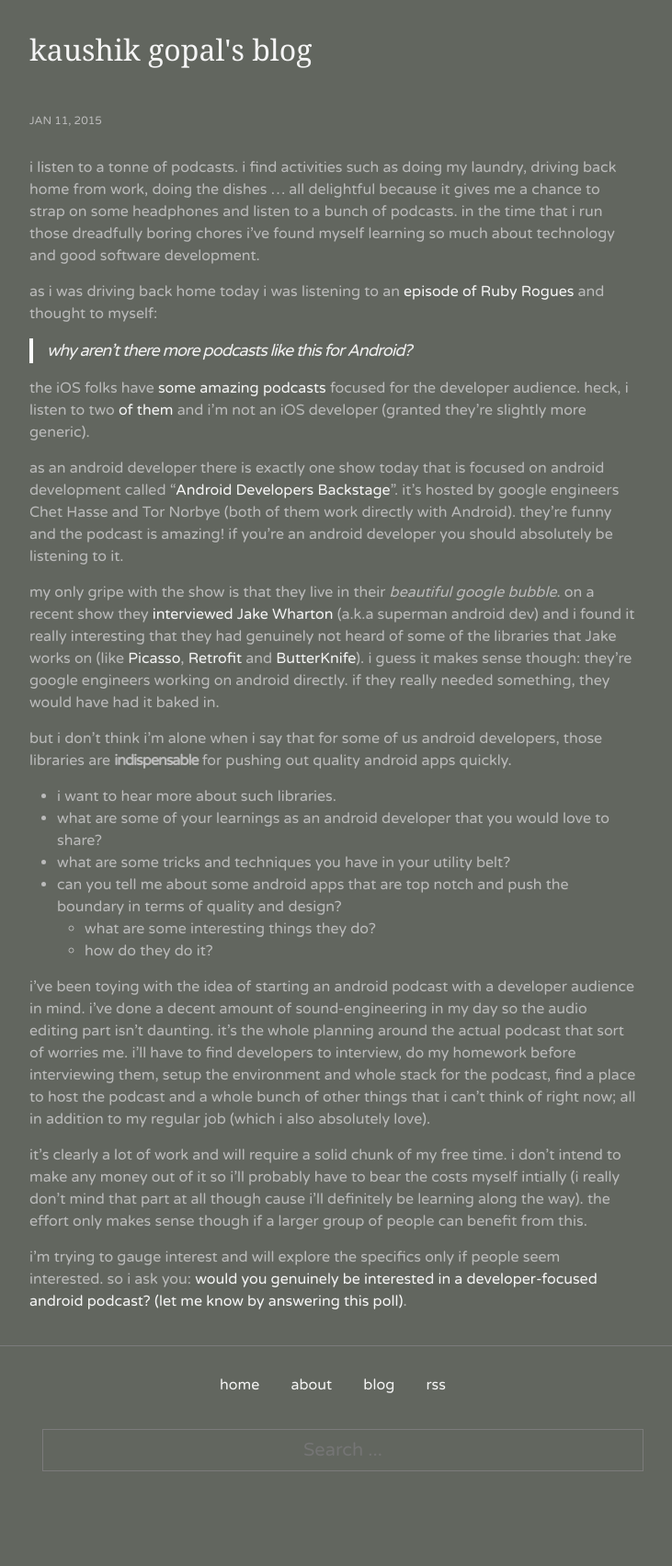
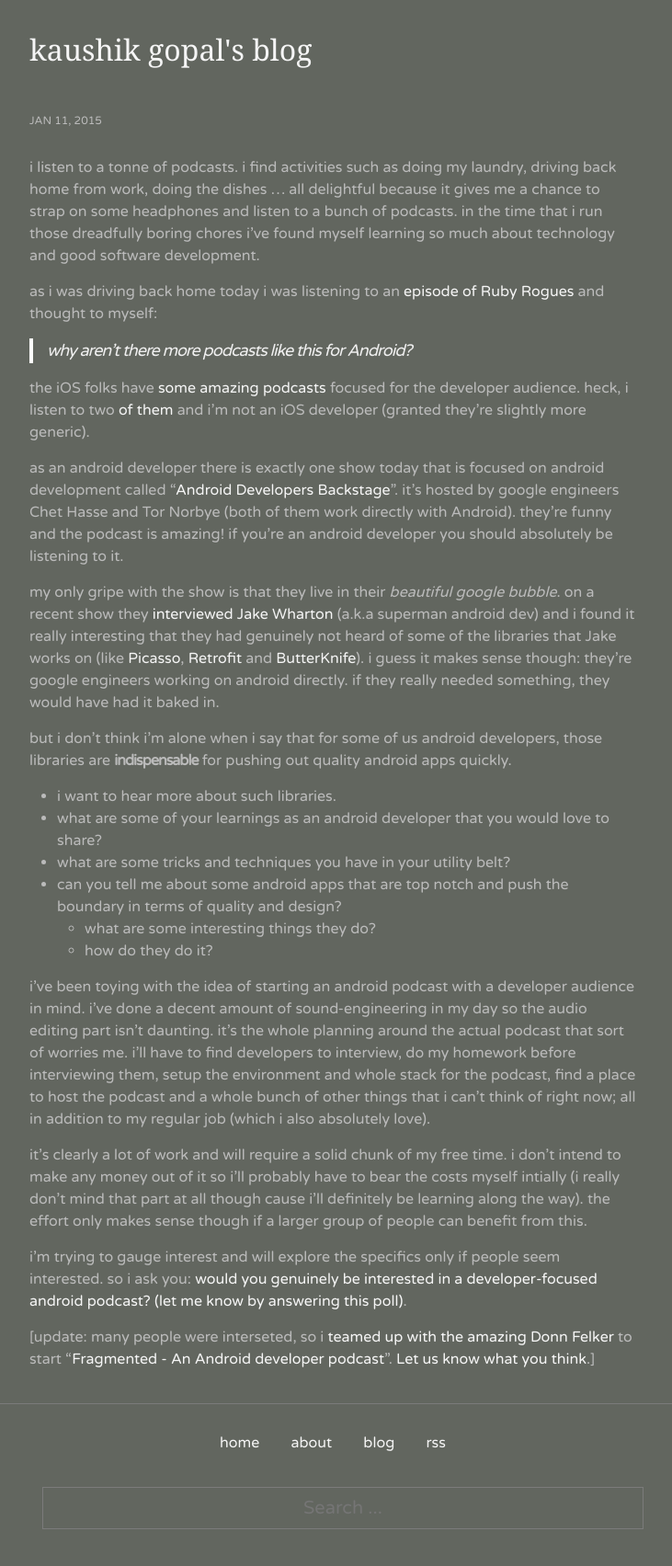
Before and after one commit to kaushikgopal/octopress-kaush-blog, a Jekyll site: the page built from _posts/2015-01-11-interested-in-an-android-developer-focused-podcast.markdown, in a window 1280 px wide. Shown: the whole page at 92% size, without its empty margins (278-1009 px from the left). Built offline with Jekyll 4.4.1, drawn with Linux system fonts in a browser that asks for light colours; before the commit the page ends 1640 px from its top, so only the background shows below that.

Commit message:
fix: add link to fragmented podcast

```diff
--- a/_posts/2015-01-11-interested-in-an-android-developer-focused-podcast.markdown
+++ b/_posts/2015-01-11-interested-in-an-android-developer-focused-podcast.markdown
@@ -30,3 +30,5 @@
 it's clearly a lot of work and will require a solid chunk of my free time. i don't intend to make any money out of it so i'll probably have to bear the costs myself intially (i really don't mind that part at all though cause i'll definitely be learning along the way). the effort only makes sense though if a larger group of people can benefit from this.
 
 i'm trying to gauge interest and will explore the specifics only if people seem interested. so i ask you: [would you genuinely be interested in a developer-focused android podcast? (let me know by answering this poll)](https://polldaddy.com/poll/8574924/).
+
+[update:  many people were interseted, so i [teamed up with the amazing Donn Felker](http://www.donnfelker.com/announcing-fragmented-podcast-android-developers/) to start "[Fragmented - An Android developer podcast](http://fragmentedpodcast.com/)". [Let us know what you think](http://twitter.com/kaushikgopal).]
```
